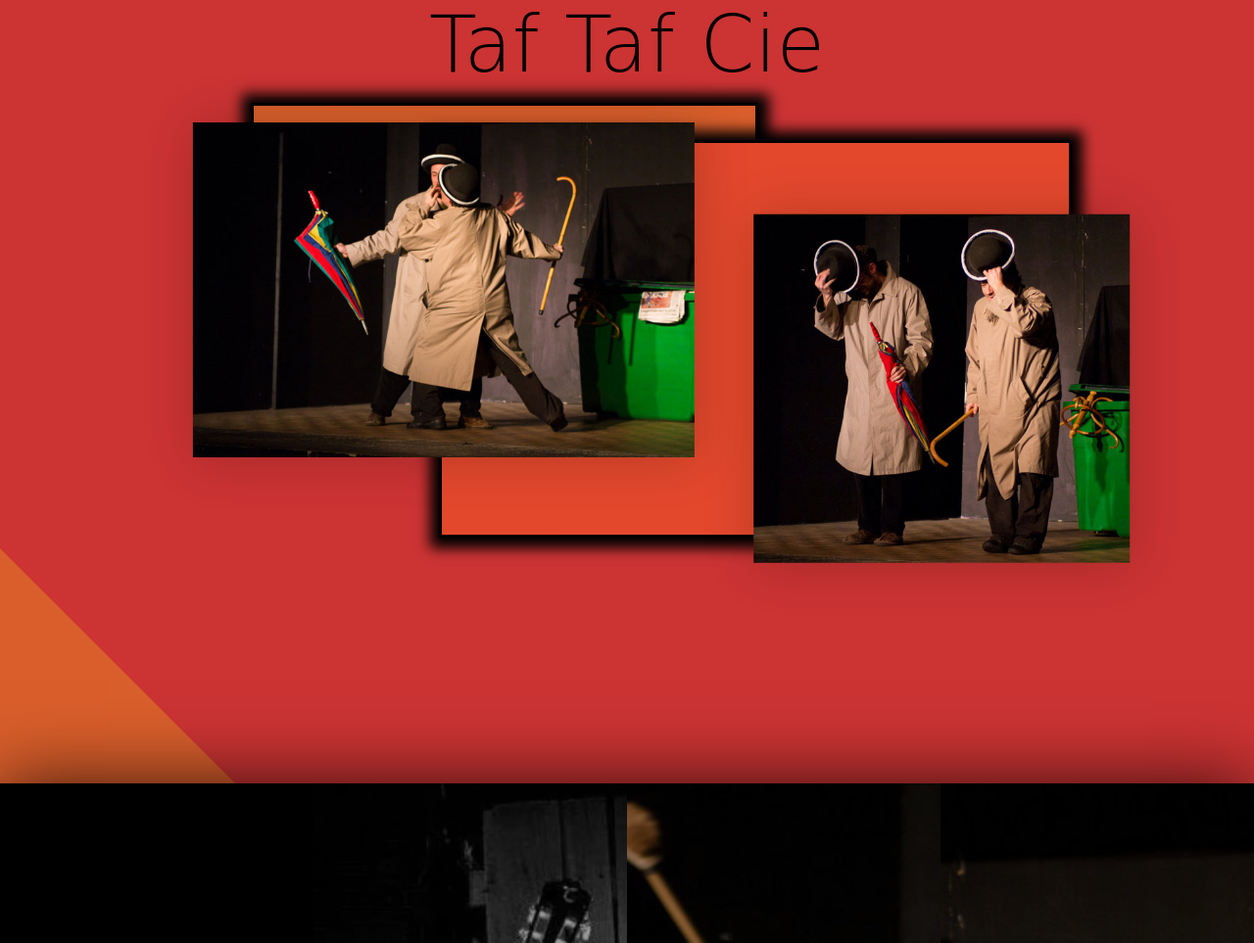
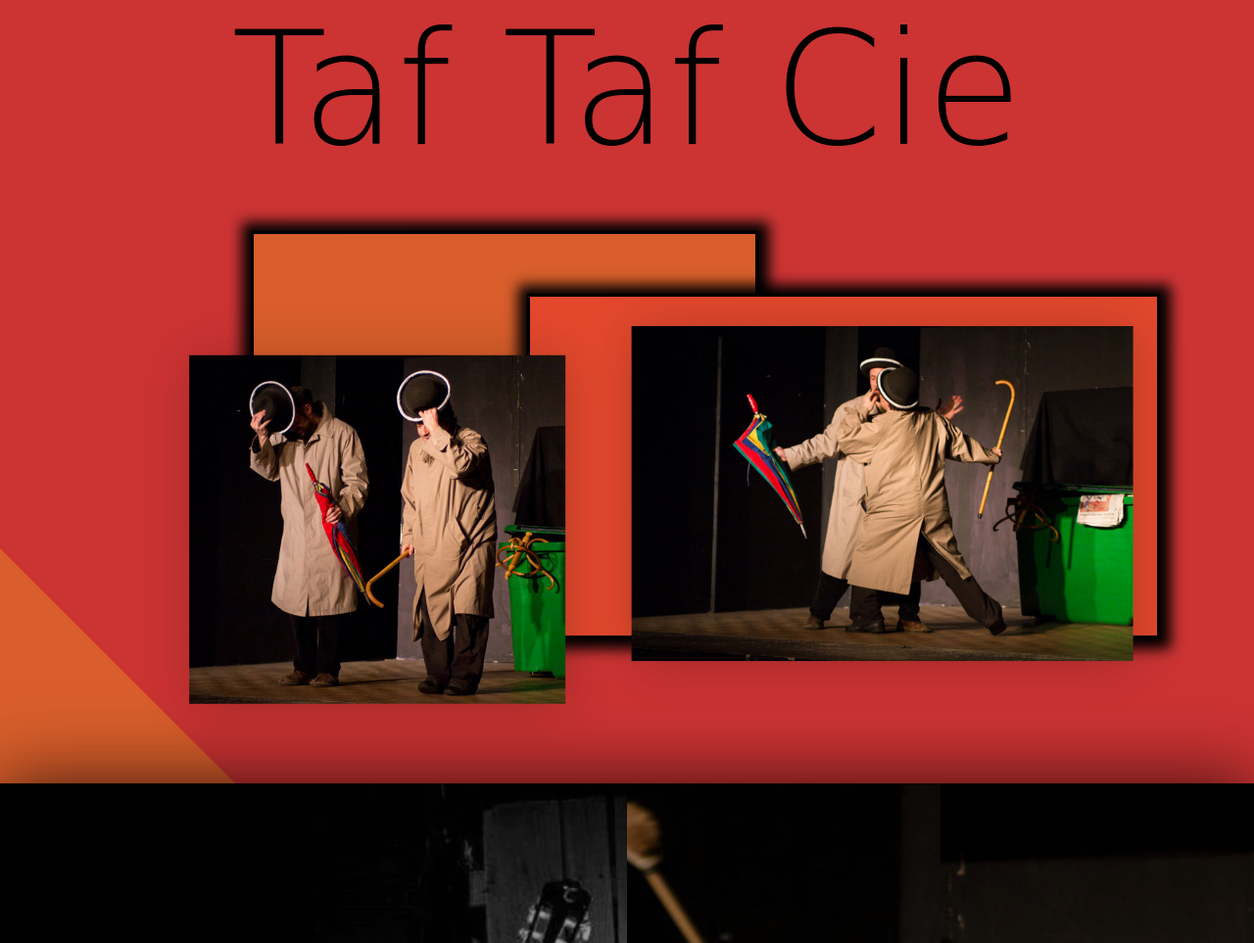
Before and after one commit to vvvbb/Taftaf_cie, a plain HTML site: page index.html in a window 1280 px wide. Shown: the top 963 px of the page at 98% size. Drawn offline with nearby package versions, Linux system fonts and the light colour scheme; a web font is replaced by a local one.

Commit message:
correction accueil

```diff
--- a/css/style1.css
+++ b/css/style1.css
@@ -15,11 +15,9 @@
     url("//db.onlinewebfonts.com/t/6fcade7abbedc0b15b45d46f0b8eca84.svg#CoquetteW00-Light")
       format("svg");
 }
-/*@font-face { font-family: Coquette; src: url("./img/Coquette_W00_Light.ttf"); } */
 
 html {
   width: 100%;
-  /*height: 100%;	*/
   min-height: 100%;
 }
 
@@ -53,8 +51,7 @@ img {
   max-width: 100%;
 }
 h1 {
-  font-family: "CoquetteW00-Light", /*Coquette, */ cursive, Monospace,
-    sans-serif;
+  font-family: "CoquetteW00-Light", cursive, Monospace, sans-serif;
   font-style: normal;
   font-weight: 200;
   font-size: 10vh;
@@ -63,19 +60,6 @@ h1 {
 }
 iframe {
   border: 0;
-}
-
-/*/////SECTION ACCUEIL*/
-#accueil {
-  perspective: 30px;
-
-  margin: auto;
-  height: 100vh;
-  /*	display: flex;
-	flex-direction: column;
-	flex-wrap: wrap;
-	justify-content: center;
-	align-content: center;*/
 }
 
 #envelope {
@@ -103,34 +87,35 @@ iframe {
   box-shadow: 10px 10px 5px 0px rgba(0, 0, 0, 0.75);
 }
 
-/*#accueil img:nth-child(1){*/
-#logo_cie_taftaf {
-  display: block;
-  margin-top: 2%;
-  margin-left: auto;
-  margin-right: auto;
-  width: 50%;
+/*/////SECTION ACCUEIL*/
+#accueil {
+  perspective: 50px;
+  margin: auto;
+  height: 100vh;
+
+  /* display: inline-flex; */
+  display: flex;
+  flex-direction: column;
+  justify-content: center;
+  align-items: stretch;
+}
+
+#accueil h1 {
+  font-size: 20vh;
 }
 
 #accueil_middle {
-  /*height: 100vh;*/
   margin: auto;
-  /*height: 100vh;*/
-  /*	display: flex;
-	flex-direction: column;
-	flex-wrap: wrap;
-	justify-content: center;
-	align-content: center;*/
 }
 
 /*#accueil div:nth-child(2){*/
 #PerspectiveandTransform1 {
   display: block;
   position: absolute;
-  margin-top: 1%;
-  margin-left: 20%;
+  margin-top: -20%;
+  margin-left: -30%;
   width: 40vw;
-  height: 40vh;
+  padding-top: 26.25%;
   border: 3px solid black;
   background-color: #d95e2b;
   -webkit-box-shadow: 1px 1px 13px 10px rgba(0, 0, 0, 1);
@@ -144,14 +129,12 @@ iframe {
 
 /*#accueil div:nth-child(3){*/
 #PerspectiveandTransform2 {
-  display: block;
   position: absolute;
-  margin-top: 4%;
-  margin-left: 35%;
+  margin-top: -15%;
+  margin-left: -8%;
   width: 50vw;
-  height: 50vh;
+  padding-top: 27%;
   border: 3px solid black;
-  /*background-color: #cc3333;*/
   background-color: #e3482d;
   -webkit-transform: rotate(-4deg);
   -ms-transform: rotate(-4deg);
@@ -169,12 +152,13 @@ iframe {
 #Transform1 {
   display: block;
   position: absolute;
+  max-width: 100vw;
   width: 40vw;
   /*height: 50vh;*/
   -o-object-fit: contain;
   object-fit: contain;
-  margin-top: 3%;
-  margin-left: 15%;
+  margin-top: -12%;
+  /* margin-left: 15%; */
   -webkit-box-shadow: 2px 2px 50px rgba(0, 0, 0, 0.2);
   box-shadow: 2px 2px 50px rgba(0, 0, 0, 0.2);
   -webkit-transition: -webkit-transform 01.5s;
@@ -188,12 +172,13 @@ iframe {
 #Transform2 {
   display: block;
   position: absolute;
+  max-width: 100vw;
   width: 30vw;
   /*height: 50vh;*/
   -o-object-fit: contain;
   object-fit: contain;
-  margin-top: 10%;
-  margin-left: 60%;
+  margin-top: -10%;
+  margin-left: -35%;
   -webkit-box-shadow: 2px 2px 50px rgba(0, 0, 0, 0.2);
   box-shadow: 2px 2px 50px rgba(0, 0, 0, 0.2);
   -webkit-transition: -webkit-transform 0.5s;
@@ -726,15 +711,13 @@ iframe {
 }
 
 #contact {
+  height: 100vh;
+  padding-bottom: 10%;
+  position: relative;
+  display: grid;
   text-align: center;
-  height: 100vh;
-  /*border-bottom : 10vh solid blue;*/
-  display: grid;
-  padding-bottom: 10%;
-  /*place-items: center;*/
   align-items: center;
   justify-items: center;
-  position: relative;
 }
 
 /*#contact div:nth-child(-n + 2){*/
--- a/js/script1.js
+++ b/js/script1.js
@@ -1,33 +1,35 @@
-var elem = document.querySelector('#accueil_middle'),
-    div1 = document.querySelector('#Transform1'),
-    div2 = document.querySelector('#Transform2'),
+var elem = document.querySelector("#accueil_middle"),
+  div1 = document.querySelector("#Transform1"),
+  div2 = document.querySelector("#Transform2"),
   x = 0,
   // x1 = $('#accueil div:nth-child(2)').offset().left,
   // y = $('#accueil div:nth-child(2)').css('margin-top').replace('px', '').substring(0,2),
-    y1 = $('#Transform1').offset().top,
-    y2 = $('#Transform2').offset().top;
+  y1 = $("#Transform1").offset().top,
+  y2 = $("#Transform2").offset().top;
 
-
-elem.addEventListener('mousemove', function (e) {
+elem.addEventListener(
+  "mousemove",
+  function (e) {
     // Now we calculate the difference upwards
     // div1.style.left = e.clientX/200 + x + 'px';
     // div1.style.top = e.clientY/200 + y1 + 'px';
     // div2.style.left = e.clientX/120 + x + 'px';
     // div2.style.top = e.clientY/120 + y2 + 'px';
-},true);
-
+  },
+  true
+);
 
 // ===========================================================
 // See tutorial at :
 // https://css-tricks.com/animate-a-container-on-mouse-over-using-perspective-and-transform/
 // ===========================================================
 
-(function() {
+(function () {
   // Init
   var container = document.getElementById("accueil"),
     inner1 = document.getElementById("PerspectiveandTransform1"),
-      inner2 = document.getElementById("PerspectiveandTransform2");
-      inner3 = document.getElementById("Transform1");
+    inner2 = document.getElementById("PerspectiveandTransform2"),
+    inner3 = document.getElementById("Transform1"),
     inner4 = document.getElementById("Transform2");
 
   // Mouse
@@ -36,18 +38,18 @@ elem.addEventListener('mousemove', function (e) {
     _y: 0,
     x: 0,
     y: 0,
-    updatePosition: function(event) {
+    updatePosition: function (event) {
       var e = event || window.event;
       this.x = e.clientX - this._x;
       this.y = (e.clientY - this._y) * -1;
     },
-    setOrigin: function(e) {
+    setOrigin: function (e) {
       this._x = e.offsetLeft + Math.floor(e.offsetWidth / 2);
       this._y = e.offsetTop + Math.floor(e.offsetHeight / 2);
     },
-    show: function() {
+    show: function () {
       return "(" + this.x + ", " + this.y + ")";
-    }
+    },
   };
 
   // Track the mouse position relative to the center of the container.
@@ -57,24 +59,24 @@ elem.addEventListener('mousemove', function (e) {
 
   var counter = 0;
   var refreshRate = 10;
-  var isTimeToUpdate = function() {
+  var isTimeToUpdate = function () {
     return counter++ % refreshRate === 0;
   };
 
   //----------------------------------------------------
 
-  var onMouseEnterHandler = function(event) {
+  var onMouseEnterHandler = function (event) {
     update(event);
   };
 
-  var onMouseLeaveHandler = function() {
+  var onMouseLeaveHandler = function () {
     inner1.style = "";
     inner2.style = "";
     inner3.style = "";
     inner4.style = "";
   };
 
-  var onMouseMoveHandler = function(event) {
+  var onMouseMoveHandler = function (event) {
     if (isTimeToUpdate()) {
       update(event);
     }
@@ -82,7 +84,7 @@ elem.addEventListener('mousemove', function (e) {
 
   //----------------------------------------------------
 
-  var update = function(event) {
+  var update = function (event) {
     mouse.updatePosition(event);
     updateTransformStyle(
       (mouse.y / inner1.offsetHeight / 2).toFixed(2),
@@ -96,10 +98,10 @@ elem.addEventListener('mousemove', function (e) {
     );
   };
 
-  var updateTransformStyle = function(x, y) {
+  var updateTransformStyle = function (x, y) {
     var style1 = "rotateX(" + x + "deg) rotateY(" + y + "deg)";
-    var style2 = "translateX(" + x*8 + "px) translateY(" + y*8 + "px)";
-    var style3 = "translateX(" + x*2 + "px) translateY(" + y*2 + "px)";
+    var style2 = "translateX(" + x * 8 + "px) translateY(" + y * 8 + "px)";
+    var style3 = "translateX(" + x * 2 + "px) translateY(" + y * 2 + "px)";
 
     inner1.style.transform = style1;
     inner1.style.webkitTransform = style1;
@@ -133,7 +135,6 @@ elem.addEventListener('mousemove', function (e) {
   container.onmouseenter = onMouseEnterHandler;
 })();
 
-
 // Get the modal
 // var myModal_Saturnales = document.getElementById("myModal_Saturnales");
 // var myModal_Aperosswing = document.getElementById("myModal_Aperosswing");
@@ -141,74 +142,72 @@ elem.addEventListener('mousemove', function (e) {
 // var myModal_Temps = document.getElementById("myModal_Temps");
 
 // When the user clicks on the button, open the modal
-$("#lesSaturnales").click(function() {
+$("#lesSaturnales").click(function () {
   // myModal_Saturnales.style.display = "block";
   // $("#myModal_Saturnales").css("display","block");
   $(".modal-content").fadeIn();
   $("#myModal_Saturnales").slideDown();
-  $('body').css("overflow", "hidden");
+  $("body").css("overflow", "hidden");
 });
-$("#aperosSwing").click(function() {
+$("#aperosSwing").click(function () {
   $(".modal-content").fadeIn("slow");
   $("#myModal_Aperosswing").slideDown();
-  $('body').css("overflow", "hidden");
+  $("body").css("overflow", "hidden");
 });
-$("#leCrepusculeDuHerisson").click(function() {
+$("#leCrepusculeDuHerisson").click(function () {
   $(".modal-content").fadeIn("slow");
   $("#myModal_Herisson").slideDown();
-  $('body').css("overflow", "hidden");
+  $("body").css("overflow", "hidden");
 });
-$("#tempsQuAffaires").click(function() {
+$("#tempsQuAffaires").click(function () {
   $(".modal-content").fadeIn("slow");
   $("#myModal_Temps").slideDown();
-  $('body').css("overflow", "hidden");
+  $("body").css("overflow", "hidden");
 });
 
 // When the user clicks on <span> (x), close the modal
-$(".close").click(function() {
+$(".close").click(function () {
   $(".modal-content").fadeOut();
   $("#myModal_Saturnales").fadeOut();
   $("#myModal_Aperosswing").fadeOut();
   $("#myModal_Herisson").fadeOut();
   $("#myModal_Temps").fadeOut();
-  $('body').css("overflow", "visible");
+  $("body").css("overflow", "visible");
 });
 
 // When the user clicks anywhere outside of the modal, close it
-window.onclick = function(event) {
+window.onclick = function (event) {
   if (event.target == myModal_Saturnales) {
     $(".modal-content").fadeOut();
     $("#myModal_Saturnales").fadeOut();
-    $('body').css("overflow", "visible");
+    $("body").css("overflow", "visible");
   }
   if (event.target == myModal_Aperosswing) {
     $(".modal-content").fadeOut();
     $("#myModal_Aperosswing").fadeOut();
-    $('body').css("overflow", "visible");
+    $("body").css("overflow", "visible");
   }
   if (event.target == myModal_Herisson) {
     $(".modal-content").fadeOut();
     $("#myModal_Herisson").fadeOut();
-    $('body').css("overflow", "visible");
+    $("body").css("overflow", "visible");
   }
   if (event.target == myModal_Temps) {
     $(".modal-content").fadeOut();
     $("#myModal_Temps").fadeOut();
-    $('body').css("overflow", "visible");
+    $("body").css("overflow", "visible");
   }
-}
+};
 
-
-$(document).ready(function(){
-
-  $('.carousel').slick({
+$(document).ready(function () {
+  $(".carousel").slick({
     infinite: true,
     arrows: true,
     // slidesToShow: 3,
     // slidesToScroll: 3,
     infinite: true,
     centerMode: true,
-    variableWidth: true
+    variableWidth: true,
   });
 
   // $('.slider-for').slick({
@@ -227,21 +226,20 @@ $(document).ready(function(){
   //   focusOnSelect: true
   // });
 
-
   $('[data-fancybox="gallery"]').fancybox({
-    buttons : [
-      'close'
-    ],
+    buttons: ["close"],
     loop: true,
   });
 
-  $("#envelope").click(function() {
-    $('html, body').animate({
-        scrollTop: $("#contact").offset().top
-    }, 1500, 'swing');
+  $("#envelope").click(function () {
+    $("html, body").animate(
+      {
+        scrollTop: $("#contact").offset().top,
+      },
+      1500,
+      "swing"
+    );
   });
-
-
 
   // $(".portrait_name").css("opacity","0");
   // $(".portrait_name").slideUp();
@@ -251,50 +249,45 @@ $(document).ready(function(){
   // $(".portrait_name").hide();
   // $(".portrait_description").hide();
   $(".portrait_row *").hide();
-  $('#gallerie img').hide();
-  $('#contact p, #contact_square_top').hide();
-
+  $("#gallerie img").hide();
+  $("#contact p, #contact_square_top").hide();
 });
 
-
-$(document).scroll(function() {
-
+$(document).scroll(function () {
   var y = $(this).scrollTop();
   var documentHeight = $(document).height();
-  var topGallerie =  (  $("#gallerie").offset().top - $("#gallerie").height() )*1.3;
+  var topGallerie =
+    ($("#gallerie").offset().top - $("#gallerie").height()) * 1.3;
   // console.log("topGallerie: "+ topGallerie+"   y: "+y );
-  var topContactDocumentHeight = documentHeight-(1.7*($(window).height()));
+  var topContactDocumentHeight = documentHeight - 1.7 * $(window).height();
   // console.log("y: "+y+"  vh: "+documentHeight+"  vh1: "+topContactDocumentHeight);
 
-  if ( (y > $(window).height() )&&(y < topContactDocumentHeight) ) {
-    $('#envelope').fadeIn();
+  if (y > $(window).height() && y < topContactDocumentHeight) {
+    $("#envelope").fadeIn();
   } else {
-    $('#envelope').fadeOut();
+    $("#envelope").fadeOut();
   }
 
   if (y > topGallerie) {
-    $('#gallerie img').show("scale");
+    $("#gallerie img").show("scale");
   }
 
   if (y > topContactDocumentHeight) {
     // $('#contact p').show("clip",1000);
-    $('#contact p').show("drop", {direction: 'up'},1000);
-    $('#contact_square_top').show("drop",1000);
+    $("#contact p").show("drop", { direction: "up" }, 1000);
+    $("#contact_square_top").show("drop", 1000);
     // $('#contact_square_top').fadeIn(1000);
   }
 
-
   var topofDiv = $("#spectacle").offset().top; //gets offset of header
-  var height = $("#spectacle").outerHeight()/2; //gets height of header by /1.3
-  if($(window).scrollTop() > (topofDiv + height)){
-    $(".portrait_img_float1 img").show('slide', {direction: 'left'}, 1000);
-    $(".portrait_img_float2 img").show('slide', {direction: 'right'}, 1000);
-    $(".portrait_row *").show('slide', {direction: 'up'}, 1000);
+  var height = $("#spectacle").outerHeight() / 2; //gets height of header by /1.3
+  if ($(window).scrollTop() > topofDiv + height) {
+    $(".portrait_img_float1 img").show("slide", { direction: "left" }, 1000);
+    $(".portrait_img_float2 img").show("slide", { direction: "right" }, 1000);
+    $(".portrait_row *").show("slide", { direction: "up" }, 1000);
     // $(".portrait_name").slideDown();
     // $(".portrait_name").fadeTo("slow", 1, "swing");
     // $(".portrait_description").slideDown();
     // $(".portrait_description").fadeTo("slow", 1, "swing");
   }
-
-
 });
```
Also changed, not shown: index.html (+0 -1 lines), 1 other file. Lines whose indentation alone changed are shown as unchanged.
